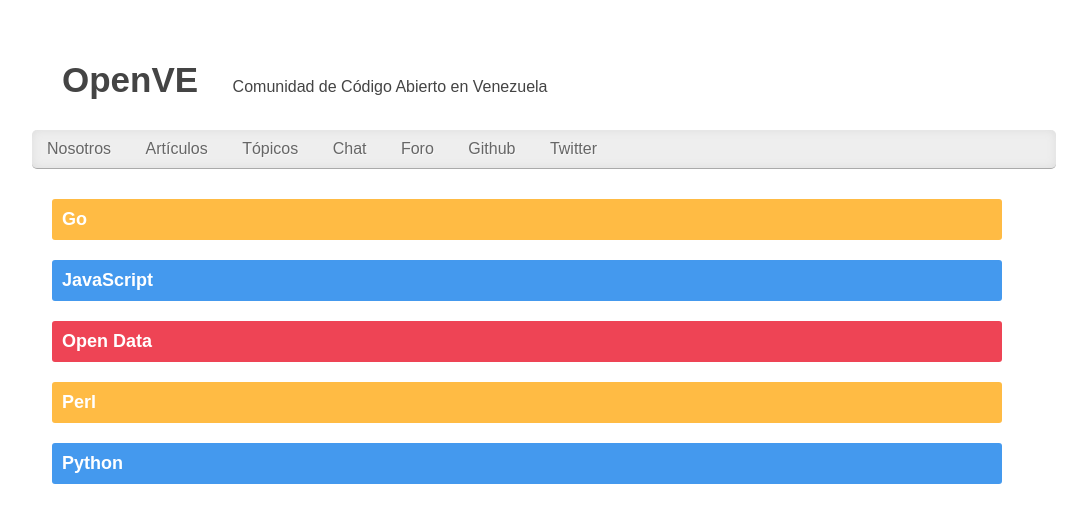
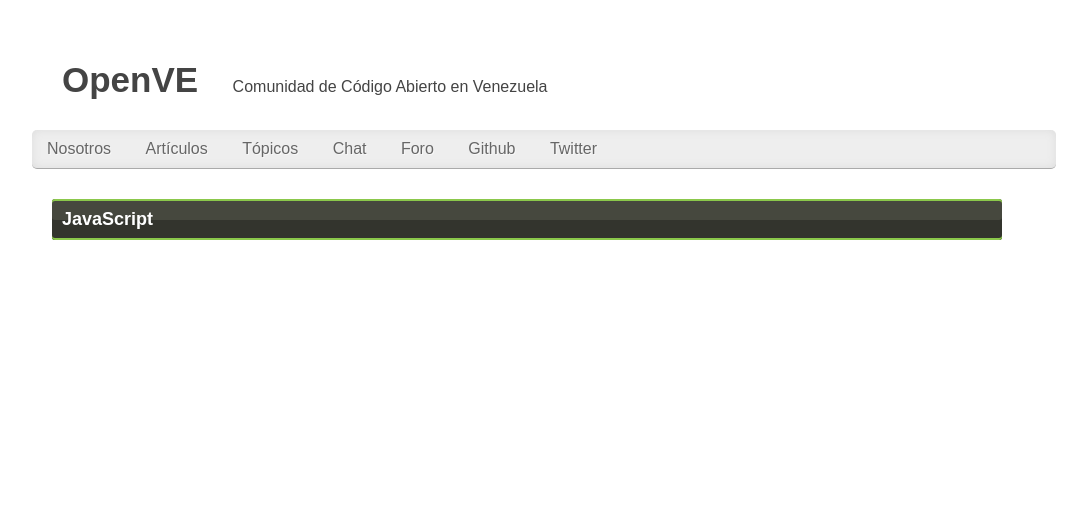
Before and after one commit to OpenVE/openve.github.com, a Jekyll site: the page built from topicos.html, in a window 1280 px wide. Shown: the top 523 px of the page, without its empty margins (96-1183 px from the left). Built offline with Jekyll 4.4.1, drawn with Linux system fonts in a browser that asks for light colours.

Commit message:
Only JavaScript for the moment

```diff
--- a/css/style.css
+++ b/css/style.css
@@ -127,12 +127,13 @@ a:hover, a:visited {
   border-radius : 3px;
   color         : white;
 }
-#content a:nth-child(3n+1) .language {
-  background  : #fb4;
+
+#content .languages .language.javascript {
+  background : #46483E;
+  box-shadow : inset 0   2px 0 #8BC84B,
+               inset 0  -2px 0 #8BC84B,
+               inset 0 -20px 0 #33342D;
 }
-#content a:nth-child(3n+2) .language {
-  background  : #49e;
+#content .languages .language.javascript:hover {
+  color : #8BC84B;
 }
-#content a:nth-child(3n+3) .language {
-  background  : #e45;
-}
--- a/topicos.html
+++ b/topicos.html
@@ -5,29 +5,9 @@ title: Lenguajes
 
 <div class="content-main">
 	<div class="languages">
-		<a href="/Go">
-			<div class="language">
-				<h2>Go</h2>
-			</div>
-		</a>
 		<a href="/JavaScript">
-			<div class="language">
+			<div class="language javascript">
 				<h2>JavaScript</h2>
-			</div>
-		</a>
-		<a href="/OpenData">
-			<div class="language">
-				<h2>Open Data</h2>
-			</div>
-		</a>
-		<a href="/perl">
-			<div class="language">
-				<h2>Perl</h2>
-			</div>
-		</a>
-		<a href="">
-			<div class="language">
-				<h2>Python</h2>
 			</div>
 		</a>
 	</div>
```
